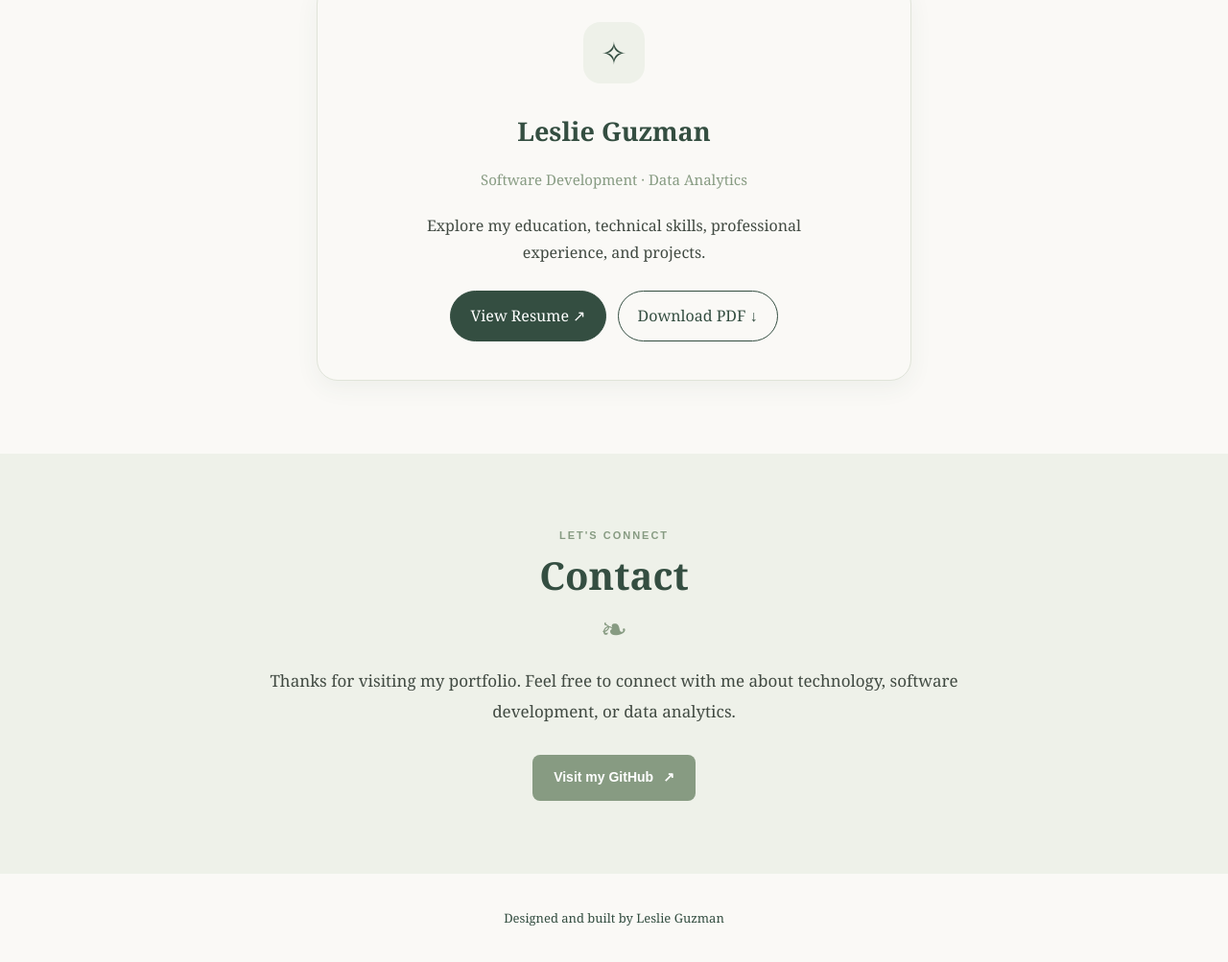
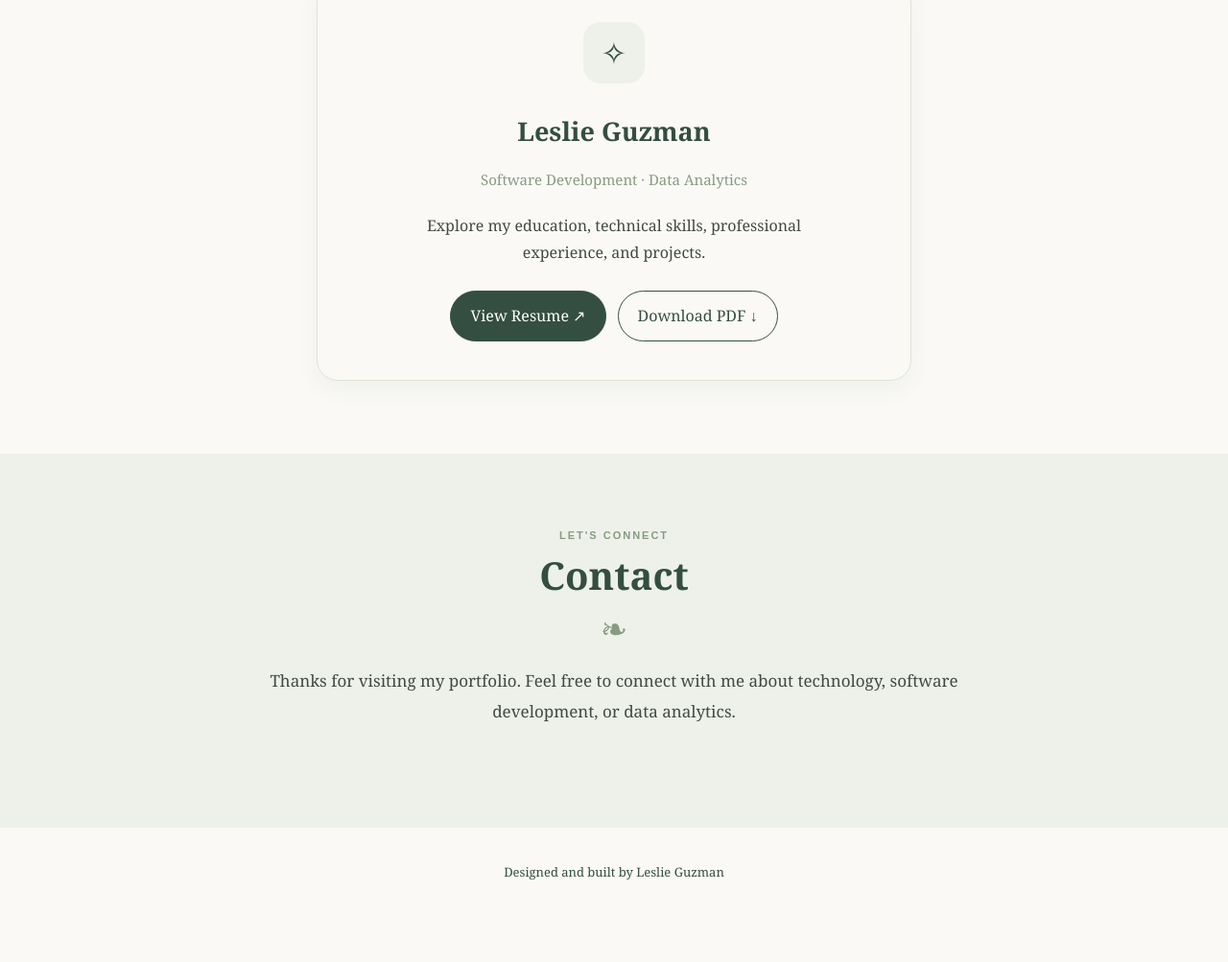
Before and after one commit to leslieguzman-dev/leslieguzman-dev, a plain HTML site: page index.html in a window 1280 px wide. Shown: the part 2172-3175 px from the top of the page at 96% size. After the commit the page ends 3127 px from the top, so only its background shows below. Drawn offline with Linux system fonts and the light colour scheme.

Commit message:
Remove GitHub contact button from index.html
Removed GitHub contact link from the portfolio.

```diff
--- a/index.html
+++ b/index.html
@@ -150,13 +150,7 @@
         Thanks for visiting my portfolio. Feel free to connect with me
         about technology, software development, or data analytics.
       </p>
-      <a
-        class="contact-button"
-        href="https://github.com/YOURUSERNAME"
-        target="_blank"
-        rel="noopener noreferrer">
-        Visit my GitHub <span>↗</span>
-      </a>
+
     </section>
   </main>
 
```
